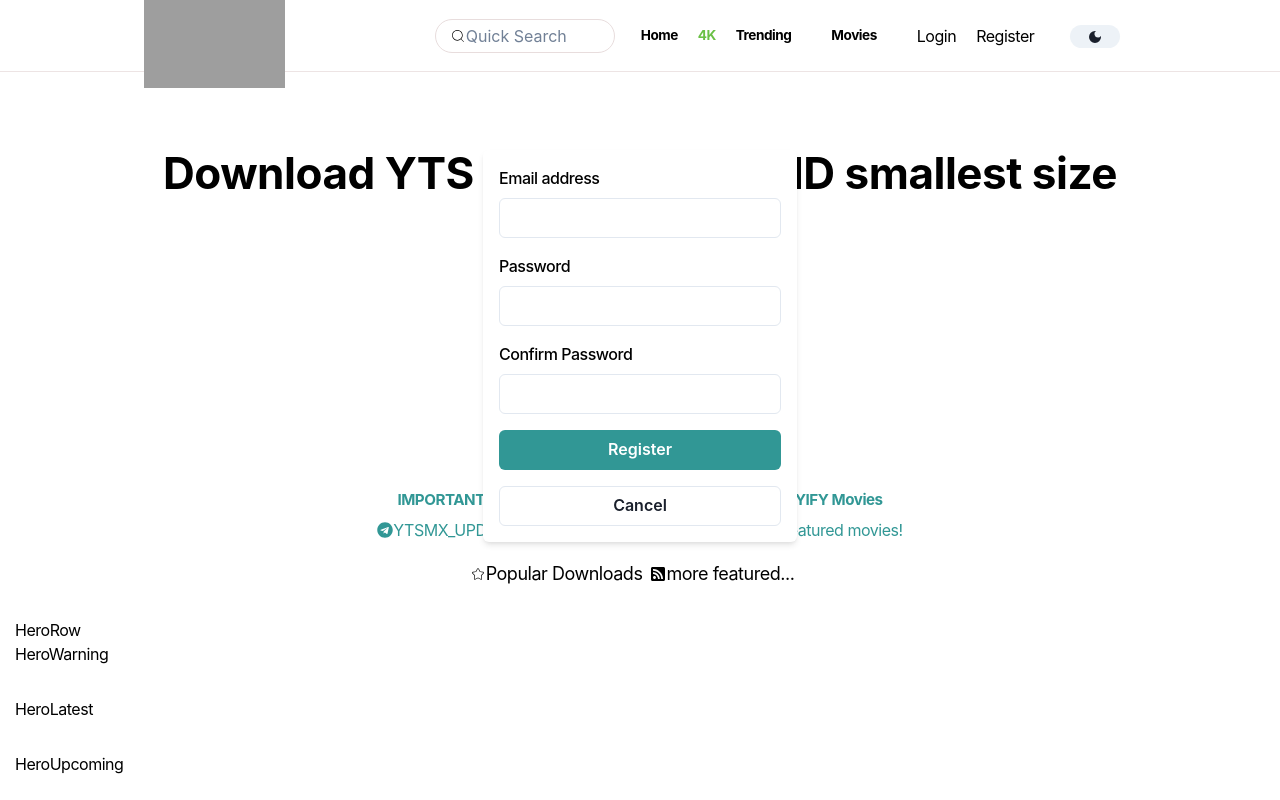
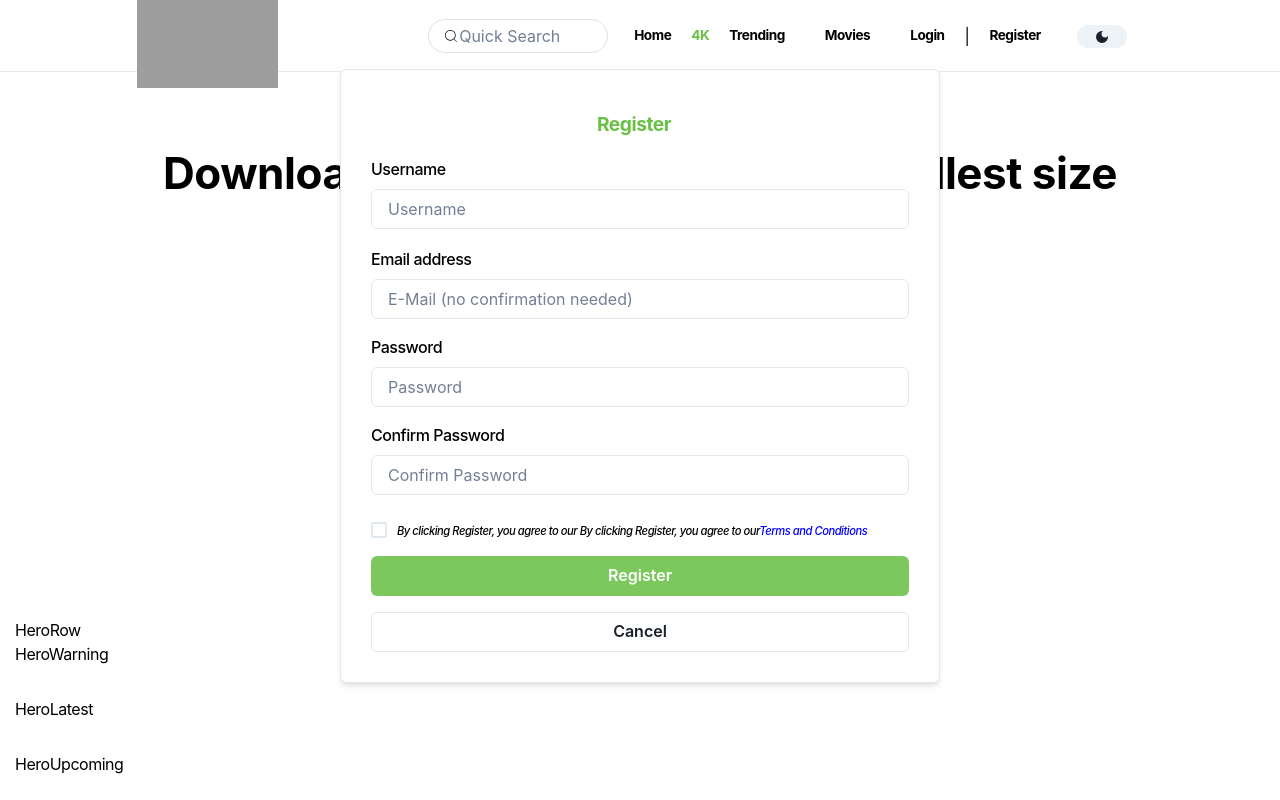
Before and after one commit to MohamedTlilii/Yts-Front-End, a React (Create React App) app: page / in a window 1280 px wide. Both pictures are taken after a click on the link "Register". Shown: the top 800 px of the page. Built offline with nearby package versions, Linux system fonts and the light colour scheme; grey boxes are pictures that could not be loaded.

Commit message:
package.json

```diff
--- a/package.json
+++ b/package.json
@@ -42,5 +42,6 @@
       "last 1 firefox version",
       "last 1 safari version"
     ]
-  }
+  },
+  "proxy":"http://localhost:5000"
 }
--- a/src/Components/Navbar/Navbar.jsx
+++ b/src/Components/Navbar/Navbar.jsx
@@ -15,7 +15,8 @@
   FormControl,
   FormLabel,
   Stack,
-  Button
+  Button,
+  Checkbox
 } from '@chakra-ui/react';
 import { useContext, useEffect, useState,useRef  } from 'react';
 import { StoreContext } from '../../StoreContext';
@@ -24,12 +25,12 @@
 import MovieItem from "../MovieItem/MovieItem";
 
 const NAV_ITEMS = [
-  { id: 'log-regis', href: '/', label: 'Home' },
+  { id: 'nav_items', href: '/', label: 'Home' },
   { id: 'four-K', href: '/forK', label: '4K' },
-  { id: 'log-regis', href: '/trending', label: 'Trending', icon: IoIosStats, iconOnly: true },
-  { id: 'log-regis', href: '/movies', label: 'Movies', icon: CiViewList, iconOnly: true },
-  // { id: 'log-regis', href: '', label: 'Login',icon: CiLogin, iconOnly: true },
-  // { id: 'log-regis', href: '', label: 'Register',  },
+  { id: 'nav_items', href: '/trending', label: 'Trending', icon: IoIosStats, iconOnly: true },
+  { id: 'nav_items', href: '/movies', label: 'Movies', icon: CiViewList, iconOnly: true },
+  // { id: 'nav_items', href: '', label: 'Login',icon: CiLogin, iconOnly: true },
+  // { id: 'nav_items', href: '', label: 'Register',  },
 ];
 
 function Navbar() {
@@ -41,17 +42,14 @@
   const [isLoggedIn, setIsLoggedIn] = useState(false);
   const [showLoginForm, setShowLoginForm] = useState(false);
   const [showRegisterForm, setShowRegisterForm] = useState(false);
-
+  const [showPasswordResetForm, setShowPasswordResetForm] = useState(false);
+  const [showPass, setShowPass] = useState(false);
+  const [registerData, setRegisterData] = useState({});
+console.log(registerData);
   const moviesBoxRef = useRef(null);
-
-
   const toggleSearch = () => {
     setStore({ ...store, showNavbar: !store.showNavbar });
   };
-
-
-
-
   const handleSearchChange = (e) => {
     setSearchQuery(e.target.value);
   };
@@ -62,20 +60,31 @@
       setShowLoginForm(true);
     }
   };
-
   const handleLogin = () => {
-    // Implement your login logic here
     setIsLoggedIn(true);
     setShowLoginForm(false);
+
+
   };
   const handleRegister = () => {
-  // Hide login form if visible
+
+  axios.post("/api/user/register",registerData)
+  .then((res)=>{
+    // Hide login form if visible
   setShowLoginForm(true);
   // Implement your register logic here
   setShowRegisterForm(false);
+    console.log(res);
+  }).catch((err)=>{
+    console.dir(err);
+  })
 
 };
-
+const handlePasswordReset = () => {
+  // Implement your password reset logic here
+  setShowPasswordResetForm(true);
+  setShowLoginForm(false); // Hide the login form
+};
 
   useEffect(() => {
     const fetchData = async () => {
@@ -97,34 +106,6 @@
 
     fetchData();
   }, [searchQuery]);
-  useEffect(() => {
-    const handleClickOutside = (event) => {
-      if (moviesBoxRef.current && !moviesBoxRef.current.contains(event.target)) {
-        setMovies([]);
-      }
-    };
-
-    document.addEventListener('mousedown', handleClickOutside);
-    return () => {
-      document.removeEventListener('mousedown', handleClickOutside);
-    };
-  }, []);
-
-
-  //
-  useEffect(() => {
-    const handleClickOutside = (event) => {
-      if (moviesBoxRef.current && !moviesBoxRef.current.contains(event.target)) {
-        setMovies([]);
-      }
-    };
-
-    document.addEventListener('mousedown', handleClickOutside);
-    return () => {
-      document.removeEventListener('mousedown', handleClickOutside);
-    };
-  }, []);
-
   return (
     <Box as="header" className='navbar ' bg={bgColor} color={color}>
       <Box className='navbar-logo'>
@@ -146,7 +127,7 @@
 
 
 
-
+{/* search movies */}
 {movies.length > 0 && (
           <Box ref={moviesBoxRef} className="Movies-items" bg={bgColor} color={color} mt={2} p={2} borderRadius="md" boxShadow="md" maxH="400px" overflowY="auto">
             {movies.map(movie => (
@@ -158,7 +139,7 @@
 
 
 
-
+{/* responsve icon navbar  */}
          <UnorderedList className='navbar-list'>
         <Icon as={CiSearch} className='fa-search-x' onClick={toggleSearch} />
           {NAV_ITEMS.map((item, index) => (
@@ -181,21 +162,22 @@
 
 
 {isLoggedIn ? (
-  <React.Fragment>
+  <React.Fragment >
     {/* <Link id='logout' href="#" onClick={handleLoginLogout}
     //  className="logout-link"
     >
       Logout
     </Link> */}
-    <Icon as={CiLogout} className='icon' ml={2} onClick={handleLoginLogout} />
+    <Icon as={CiLogout} className='iconn' ml={2} onClick={handleLoginLogout} />
   </React.Fragment>
 ) : (
-  <React.Fragment>
-    <Link id='login' href="#" onClick={() => setShowLoginForm(true)}>
+  <React.Fragment >
+    <Link className='login_register_' href="#" onClick={() => setShowLoginForm(true)}>
       Login
     </Link>
+    |
     {/* nbadlo links btag nrl */}
-    <Link id='register' href="#" onClick={() => setShowRegisterForm(true)}>
+    <Link className='login_register_' href="#" onClick={() => setShowRegisterForm(true)}>
       Register
     </Link>
     {/* <Icon as={CiLogin} className='icon' ml={2} /> */}
@@ -209,20 +191,43 @@
       </Box>
       {showLoginForm && (
         <Box className="login-form" bg={bgColor} color={color} p={4} borderRadius="md" boxShadow="md">
-          <form>
+          <form
+        //     onChange={(e) => {
+        //   setLoginData({ ...loginData, [e.target.name]: e.target.value })
+        //   console.log(loginData);;
+        // }}
+        >
+          <FormLabel style={{ textAlign: "center",padding:"10px",fontWeight:"700",fontSize:"1.2em",color:"#6ac045" }}>Login</FormLabel>
+
             <FormControl id="email">
+
               <FormLabel>Email address</FormLabel>
-              <Input type="email" />
+              <Input type="email" placeholder="Username or Email"
+              />
             </FormControl>
             <FormControl id="password" mt={4}>
-              <FormLabel>Password</FormLabel>
-              <Input type="password" />
-            </FormControl>
+  <FormLabel>Password</FormLabel>
+  <Input type={showPass ? "text" : "password"} placeholder="Password" />
+
+</FormControl>
+
+            <FormLabel className="chek-and-forget-btn">
+
+            <Checkbox
+    className="check-box"
+    isChecked={showPass}
+    onChange={() => setShowPass(!showPass)} // Toggle the showPass state
+  >
+  </Checkbox>
+              <button className="h1" onClick={handlePasswordReset} >Forgot your password ?             </button>
+            </FormLabel>
             <Stack spacing={4} mt={4}>
-              <Button colorScheme="teal" onClick={handleLogin}>
+              <Button className="btn-l-" colorScheme="teal"
+               onClick={handleLogin}
+               >
                 Login
               </Button>
-              <Button variant="outline" onClick={() => setShowLoginForm(false)}>
+              <Button className="btn-ca-" variant="outline" onClick={() => setShowLoginForm(false)}>
                 Cancel
               </Button>
             </Stack>
@@ -231,30 +236,82 @@
       )}
       {showRegisterForm && (
         <Box className="register-form" bg={bgColor} color={color} p={4} borderRadius="md" boxShadow="md">
-          <form>
+          <form onChange={(e)=>{setRegisterData({...registerData,[e.target.name]: e.target.value})}}>
+            <FormLabel style={{ textAlign: "center",padding:"10px",fontWeight:"700",fontSize:"1.2em",color:"#6ac045" }}>Register</FormLabel>
+
+            <FormControl  style={{height:"90px"}} >
+              <FormLabel id="register-username">Username</FormLabel>
+              <Input id="register-username-form" type="username" placeholder="Username"  name="username"
+ />
+            </FormControl>
+
             <FormControl id="register-email">
               <FormLabel>Email address</FormLabel>
-              <Input type="email" />
+              <Input type="email" placeholder="E-Mail (no confirmation needed)"            name="email"
+              />
             </FormControl>
             <FormControl id="register-password" mt={4}>
               <FormLabel>Password</FormLabel>
-              <Input type="password" />
-            </FormControl>
+              <Input type={showPass ? "text" : "password"} placeholder="Password" name="password" />
+              </FormControl>
             <FormControl id="confirm-password" mt={4}>
               <FormLabel>Confirm Password</FormLabel>
-              <Input type="password" />
+              <Input type={showPass ? "text" : "password"} placeholder="Confirm Password" name="Confirm Password" />
+
             </FormControl>
+
+            <FormLabel className="chek-and-forget-btn">
+            <Checkbox
+    className="check-box"
+    isChecked={showPass}
+    onChange={() => setShowPass(!showPass)} // Toggle the showPass state
+  >
+  </Checkbox>
+              <h1>
+            By clicking Register, you agree to our
+            By clicking Register, you agree to our
+    <a href="https://yts.mx/terms" style={{color: 'blue', textDecoration: 'underline'}}>Terms and Conditions</a>
+
+            </h1></FormLabel>
             <Stack spacing={4} mt={4}>
-              <Button colorScheme="teal" onClick={handleRegister}>
+              <Button className="btn-r-" colorScheme="teal" onClick={()=>{
+                handleRegister()
+              }}>
                 Register
               </Button>
-              <Button variant="outline" onClick={() => setShowRegisterForm(false)}>
+              <Button className="btn-c-" variant="outline" onClick={() => setShowRegisterForm(false)}>
                 Cancel
               </Button>
             </Stack>
           </form>
         </Box>
       )}
+
+
+
+
+{showPasswordResetForm && (
+        <Box className="password-reset-form" bg={bgColor} color={color} p={4} borderRadius="md" boxShadow="md">
+          <form>
+            <FormLabel style={{ textAlign: "center", padding: "10px", fontWeight: "700", fontSize: "1.2em", color: "#6ac045" }}>Reset Password</FormLabel>
+            <h1 style={{ textAlign: "center", padding: "10px",  fontSize: ".7em", }}>If you have Forgotten your password, just type in your E-mail Address and YTS will send you a link to Reset Your Password.</h1>
+
+            <FormControl id="reset-email">
+              <FormLabel>Email address</FormLabel>
+              <Input type="email" placeholder="E-Mail" />
+            </FormControl>
+            <Stack spacing={4} mt={4}>
+              <Button className="btn-r-" colorScheme="teal" >
+                Reset Password
+              </Button>
+              <Button className="btn-c-" variant="outline" onClick={() => setShowPasswordResetForm(false)}>
+                Cancel
+              </Button>
+            </Stack>
+          </form>
+        </Box>
+      )}
+
     </Box>
   );
 }
--- a/src/Components/Navbar/Navbar.scss
+++ b/src/Components/Navbar/Navbar.scss
@@ -6,10 +6,10 @@
   align-items: center !important;
   // background-color: black;
   height: 9vh;
-  position:fixed;
+  position: fixed;
   width: 100%;
   z-index: 1000;
-  border-bottom: 1px solid  rgba(227, 213, 213, 0.634);
+  border-bottom: 1px solid rgba(227, 213, 213, 0.634);
 
   // border-color: rgba(2, 2, 2, 0.147);
   width: 100%;
@@ -87,22 +87,9 @@
       list-style: none;
       align-items: center !important;
 
-      // .ListItem {
-      //   border: 2px solid rgb(0, 132, 255);
-
-      //   // cursor: pointer;
-      //   // color: rgba(255, 255, 255, 0.463);
-      //   // font-size: .85em;
-      //   // font-weight: 700;
-      // }
-
-      // .ListItem:hover {
-      //   color: rgb(106, 192, 69)!important;
-
-      // }
 
       #four-K {
-        color: rgb(106, 192, 69)!important;
+        color: rgb(106, 192, 69) !important;
         font-size: .85em;
         font-weight: 700;
 
@@ -112,24 +99,173 @@
         display: none;
       }
 
-      #log-regis {
+      .iconn {
+        // border: 2px solid red;
+
+        // display: block;
+        font-size: 18px;
+        cursor: pointer;
+      }
+
+      .iconn:hover {
+        color: rgb(106, 192, 69);
+
+      }
+
+      #nav_items {
         // color: white;
         font-size: .85em;
         font-weight: 700;
       }
 
-      #log-regis:hover {
+      #nav_items:hover {
         color: rgb(106, 192, 69);
       }
     }
   }
+
+  .login_register_ {
+    // border: 2px solid red;
+    font-size: .85em;
+    font-weight: 700;
+  }
+
   .login-form {
+    border: 1px solid rgba(227, 213, 213, 0.634);
     position: absolute;
-  top: 150px;
+    top: 165px;
+    width: 600px;
+    cursor: auto;
+    padding: 40px;
+
+    form {
+      .chek-and-forget-btn {
+        display: flex;
+        gap: 10px;
+        align-items: center;
       }
-.register-form{
+      .check-box {
+        padding-top: 1em;
+
+      }
+      .h1 {
+        // border: 2px solid red;
+        font-style: italic;
+        font-size: .7em;
+        padding-top: 1.5em;
+        text-align: center;
+        cursor: pointer;
+      }
+      // border: 2px solid red;
+      .btn-l- {
+        background-color: rgba(106, 192, 69, 0.876);
+        color: white;
+
+      }
+
+      .btn-l-:hover {
+        background-color: rgb(106, 192, 69);
+      }
+
+      .btn-ca- {
+        // background-color: rgba(106, 192, 69, 0.876);
+      }
+
+      .btn-ca-:hover {
+        background-color: red;
+        color: white;
+      }
+    }
+  }
+
+  .register-form {
+    border: 1px solid rgba(227, 213, 213, 0.634);
     position: absolute;
-  top: 150px;
+    top: 69px;
+    width: 600px;
+    cursor: auto;
+    padding: 30px;
+
+    form {
+
+      .chek-and-forget-btn {
+        // border: 2px solid red;
+        display: flex;
+        gap: 10px;
+        align-items: center!important;
+
+      }
+      .check-box {
+        padding-top: 1em;
+
+        // border: 2px solid red;
+margin-top: 9px;
+      }
+      h1 {
+        // border: 2px solid red;
+        font-style: italic;
+        font-size: .7em;
+        padding-top: 2.5em;
+        text-align: center;
+      }
+
+      // border: 2px solid red;
+      .btn-r- {
+        background-color: rgba(106, 192, 69, 0.876);
+        color: white;
+      }
+
+      .btn-r-:hover {
+        background-color: rgb(106, 192, 69);
+      }
+
+      .btn-c- {
+        // background-color: rgba(106, 192, 69, 0.876);
+      }
+
+      .btn-c-:hover {
+        background-color: red;
+        color: white;
+      }
+    }
+  }
+  .password-reset-form {
+    border: 1px solid rgba(227, 213, 213, 0.634);
+    position: absolute;
+    top: 165px;
+    width: 600px;
+    cursor: auto;
+    padding: 40px;
+    form {
+      .h1 {
+        // border: 2px solid red;
+        font-style: italic;
+        font-size: .7em;
+        padding-top: 1.5em;
+        text-align: center;
+        cursor: pointer;
+      }
+      // border: 2px solid red;
+      .btn-r- {
+        background-color: rgba(106, 192, 69, 0.876);
+        color: white;
+
+      }
+
+      .btn-r-:hover {
+        background-color: rgb(106, 192, 69);
+      }
+
+      .btn-c- {
+        // background-color: rgba(106, 192, 69, 0.876);
+      }
+
+      .btn-c-:hover {
+        background-color: red;
+        color: white;
+      }
+    }
+
   }
 }
 
@@ -187,9 +323,9 @@
 
         .icon {}
 
-        #log-regis {}
+        #nav_items {}
 
-        #log-regis:hover {}
+        #nav_items:hover {}
       }
     }
 
@@ -243,11 +379,11 @@
 
         #four-K {}
 
-        #log-regis {}
+        #nav_items {}
 
         .icon {}
 
-        #log-regis:hover {}
+        #nav_items:hover {}
       }
     }
 
@@ -295,6 +431,7 @@
       .fa-search-x {
         display: block;
       }
+
       .fa-search-x:hover {
         color: rgb(106, 192, 69);
       }
@@ -305,7 +442,7 @@
         // border: 2px solid rgb(255, 0, 191);
 
         justify-content: space-around !important;
-        align-items: center!important;
+        align-items: center !important;
 
         .ListItem {
           // border: 2px solid rgb(255, 0, 191);
@@ -321,7 +458,7 @@
 
         }
 
-        #log-regis {
+        #nav_items {
           display: none;
 
         }
@@ -333,18 +470,37 @@
           font-size: 25px;
           cursor: pointer;
         }
+
         .icon:hover {
           color: rgb(106, 192, 69);
 
         }
 
-        #log-regis:hover {}
+        .iconn {
+          // border: 2px solid red;
+
+          display: block;
+          font-size: 19px;
+          cursor: pointer;
         }
+
+        .iconn:hover {
+          color: rgb(106, 192, 69);
+
+        }
+
+
+
+        #nav_items:hover {}
+      }
+
       .logout-link {
-        display: none; /* Hide the logout link */
+        display: none;
+        /* Hide the logout link */
       }
     }
   }
+
 }
 
 
@@ -352,7 +508,7 @@
   .navbar {
     // border: 2px solid yellow;
     justify-content: right;
-    width: 0 auto!important;
+    width: 0 auto !important;
 
 
     .navbar-logo {
@@ -393,11 +549,11 @@
 
         #four-K {}
 
-        #log-regis {}
+        #nav_items {}
 
         .icon {}
 
-        #log-regis:hover {}
+        #nav_items:hover {}
       }
     }
 
@@ -409,13 +565,14 @@
     // border: 2px solid yellow!important;
     justify-content: center;
     gap: 60px;
-    width: 0px auto!important;
+    width: 0px auto !important;
 
 
 
     .navbar-logo {
       // border: 2px solid rgb(0, 255, 85);
       margin-right: -20px;
+
       #Image {
         // border: 2px solid rgb(0, 255, 85);
 
@@ -450,32 +607,33 @@
 
         }
 
-        #log-regis {}
+        #nav_items {}
 
         .icon {
           font-size: 20px;
         }
 
-        #log-regis:hover {}
+        #nav_items:hover {}
       }
     }
 
   }
 }
+
 @media screen and (max-width: 403px) {
   .navbar {
     // border: 2px solid yellow;
     justify-content: space-between;
     gap: 10px;
-    width: 0px auto!important;
+    width: 0px auto !important;
 
 
 
     .navbar-logo {
       // width: 100%;
       // border: 2px solid rgb(255, 174, 0);
-      height: 100%!important;
-      width: 100%!important;
+      height: 100% !important;
+      width: 100% !important;
 
 
       #Image {
@@ -513,13 +671,13 @@
 
         }
 
-        #log-regis {}
+        #nav_items {}
 
         .icon {
           font-size: 20px;
         }
 
-        #log-regis:hover {}
+        #nav_items:hover {}
       }
     }
 
```
Lines whose indentation alone changed are shown as unchanged.
